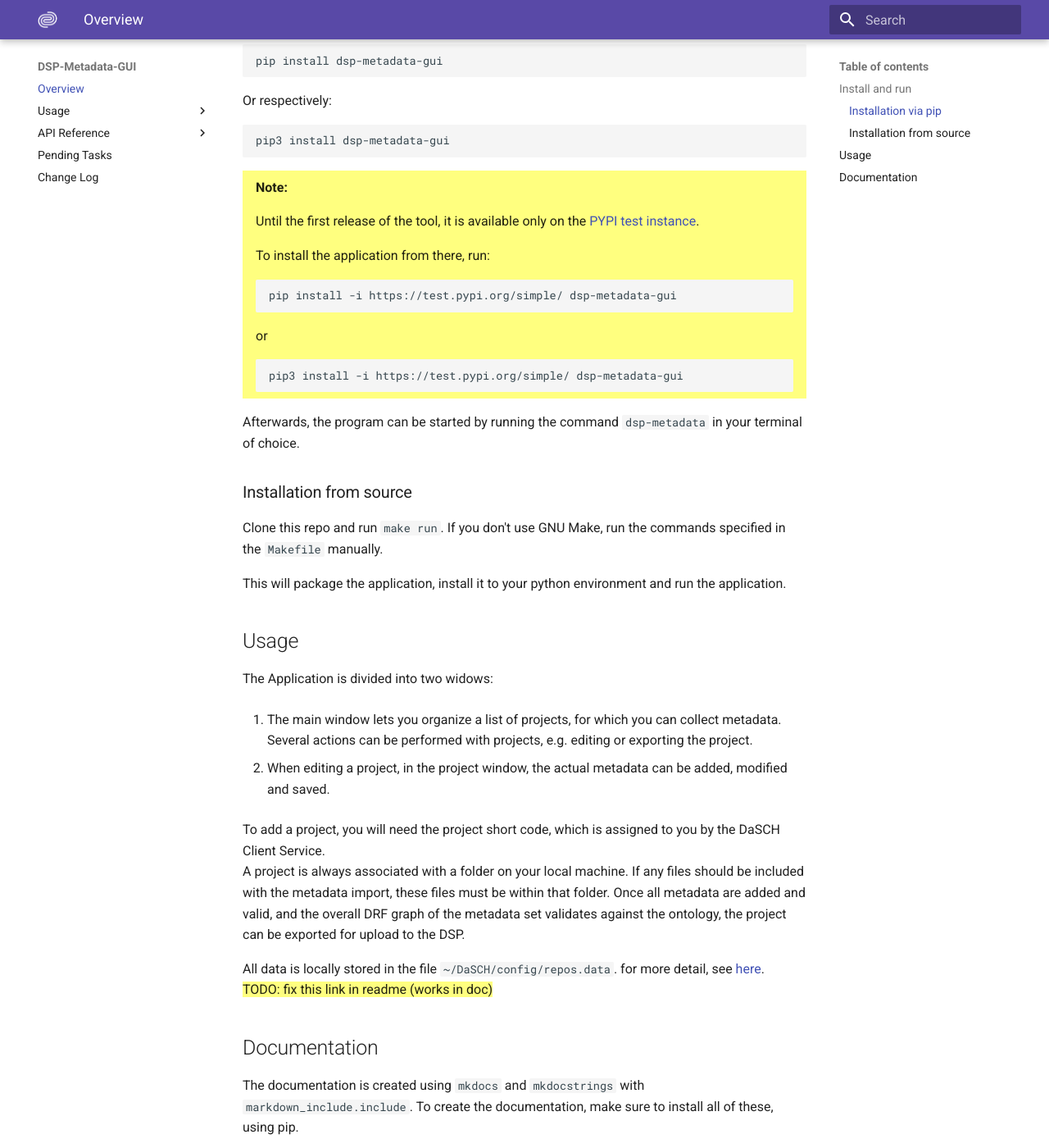
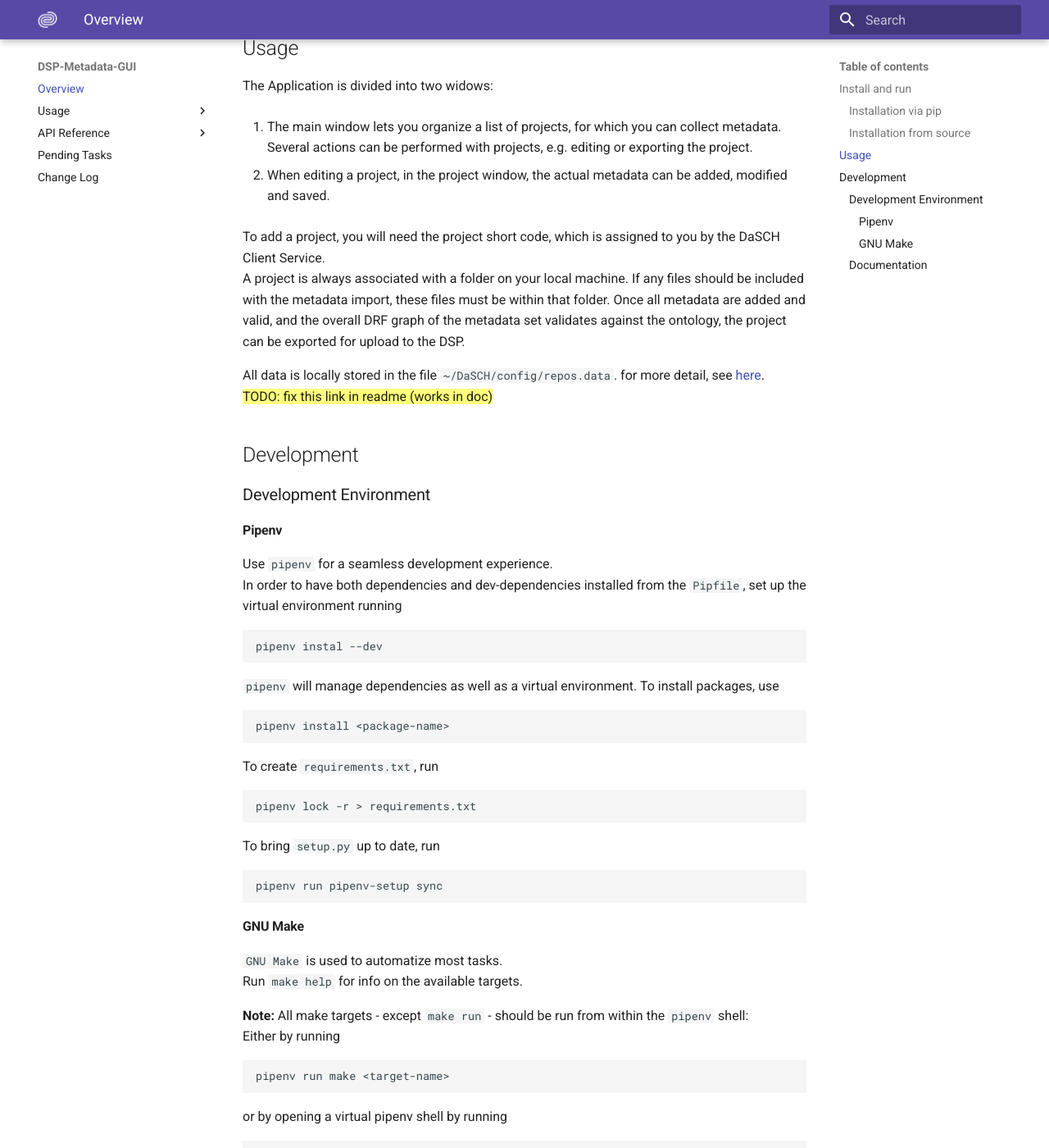
Before and after one commit to dasch-swiss/dsp-metadata-gui, an MkDocs documentation site: the page built from docs/index.md, in a window 1280 px wide and 1400 px high, scrolled down 1136 px. Shown: the whole window at 82% size. Built offline with MkDocs 1.6.1 and Material for MkDocs 9.7.7, drawn with Linux system fonts in a browser that asks for light colours; some of the changed text lies outside the part shown.

````diff
--- a/README.md
+++ b/README.md
@@ -20,30 +20,6 @@ __Note:__ There have been issues with `conda` installations. If this is the case
 
 ### Installation via pip
 
-{==
-
-__Note:__
-
-Due to some issues with the automatic installation of dependencies, the following three packages must be installed manually, before installing the tool itself:
-
-- `validators`
-- `isodate`
-- `wxPython`
-
-To install the application from there, run:
-
-```shell
-pip install validators isodate wxPython
-```
-
-or
-
-```shell
-pip3 install validators isodate wxPython
-```
-
-==}
-
 To install the application, run:
 
 ```bash
@@ -56,32 +32,12 @@ Or respectively:
 pip3 install dsp-metadata-gui
 ```
 
-{==
-
-__Note:__
-
-Until the first release of the tool, it is available only on the [PYPI test instance](https://test.pypi.org/project/dsp-metadata-gui/).
-
-To install the application from there, run:
-
-```shell
-pip install -i https://test.pypi.org/simple/ dsp-metadata-gui
-```
-
-or
-
-```shell
-pip3 install -i https://test.pypi.org/simple/ dsp-metadata-gui
-```
-
-==}
-
 Afterwards, the program can be started by running the command `dsp-metadata` in your terminal of choice.
 
 
 ### Installation from source
 
-Clone this repo and run `make run`. If you don't use GNU Make, run the commands specified in the `Makefile` manually.
+Clone this repo and run `make make-and-run`. If you don't use GNU Make, run the commands specified in the `Makefile` manually.
 
 This will package the application, install it to your python environment and run the application.
 
@@ -104,7 +60,53 @@ All data is locally stored in the file `~/DaSCH/config/repos.data`. for more det
 
 
 
-## Documentation
+## Development
+
+### Development Environment
+
+#### Pipenv
+
+Use `pipenv` for a seamless development experience.
+In order to have both dependencies and dev-dependencies installed from the `Pipfile`, set up the virtual environment running
+```
+pipenv instal --dev
+```
+
+`pipenv` will manage dependencies as well as a virtual environment. To install packages, use
+```
+pipenv install <package-name>
+```
+
+To create `requirements.txt`, run
+```
+pipenv lock -r > requirements.txt
+```
+
+To bring `setup.py` up to date, run
+```
+pipenv run pipenv-setup sync
+```
+
+#### GNU Make
+
+`GNU Make` is used to automatize most tasks.
+Run `make help` for info on the available targets.
+
+__Note:__ All make targets - except `make run` - should be run from within the `pipenv` shell:
+Either by running
+```
+pipenv run make <target-name>
+```
+or by opening a virtual pipenv shell by running
+```
+pipenv shell
+make <target-name>
+...
+exit
+```
+
+
+### Documentation
 
 The documentation is created using `mkdocs` and `mkdocstrings` with `markdown_include.include`. To create the documentation, make sure to install all of these, using pip.
 
````
Also changed, not shown: docs/todo.md (+2 -2 lines), docs/usage_overview.md (+0 -44 lines).
